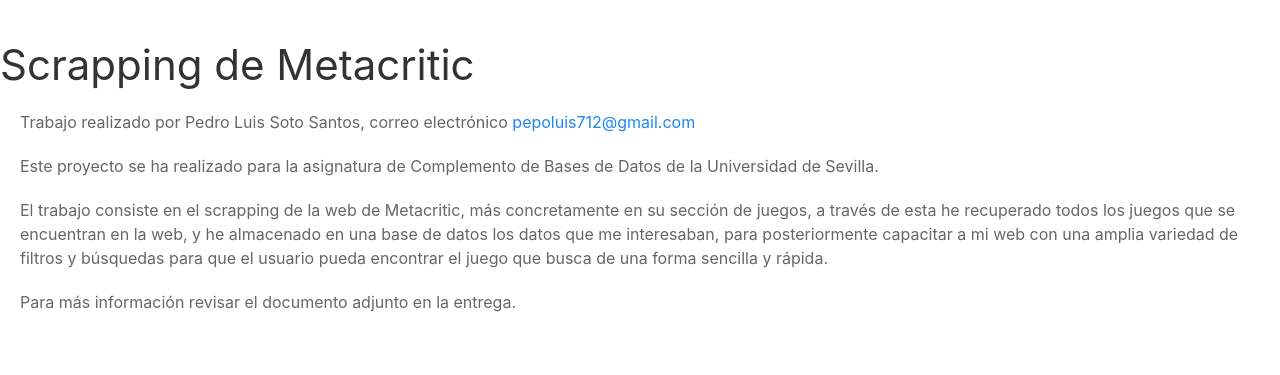
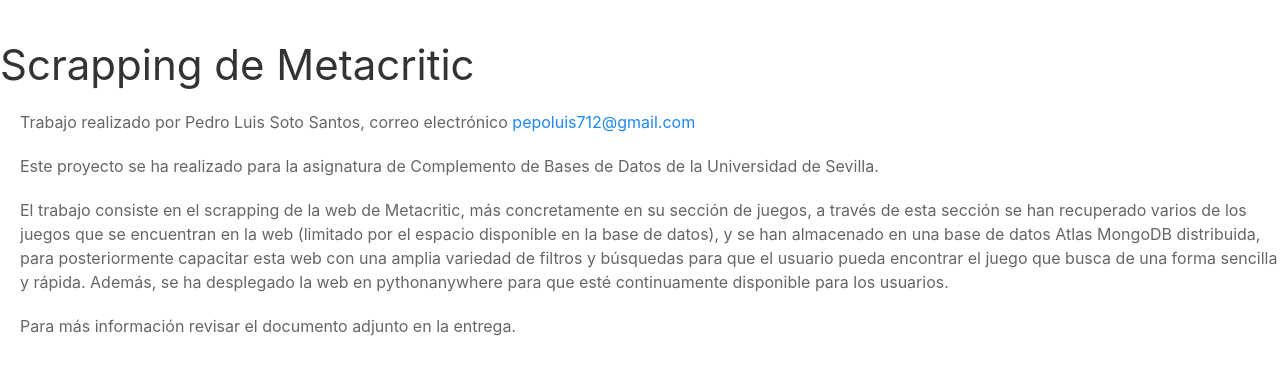
Before and after one commit to plss12/Metacritic-Scraping, a Django app: page / in a window 1280 px wide. Shown: the part 80-455 px from the top of the page. Run offline with Django 3.2, Linux system fonts and the light colour scheme.

Commit message:
Cambios en index

```diff
--- a/MetacriticScrap/main/templates/index.html
+++ b/MetacriticScrap/main/templates/index.html
@@ -8,11 +8,10 @@
 <div class="uk-margin-left">
     <p>Trabajo realizado por Pedro Luis Soto Santos, correo electrónico <a href="mailto:pepoluis712@gmail.com">pepoluis712@gmail.com</a></p>
     <p>Este proyecto se ha realizado para la asignatura de Complemento de Bases de Datos de la Universidad de Sevilla.</p>
-    <p>El trabajo consiste en el scrapping de la web de Metacritic, más concretamente en su sección de juegos, a través de esta he recuperado
-        todos los juegos que se encuentran en la web, y he almacenado en una base de datos los datos que me interesaban, para posteriormente
-        capacitar a mi web con una amplia variedad de filtros y búsquedas para que el usuario pueda encontrar el juego que busca de una forma
-        sencilla y rápida.
-    </p>
+    <p>El trabajo consiste en el scrapping de la web de Metacritic, más concretamente en su sección de juegos, a través de esta sección se han recuperado
+        varios de los juegos que se encuentran en la web (limitado por el espacio disponible en la base de datos), y se han almacenado en una base de datos Atlas MongoDB distribuida, para posteriormente
+        capacitar esta web con una amplia variedad de filtros y búsquedas para que el usuario pueda encontrar el juego que busca de una forma
+        sencilla y rápida. Además, se ha desplegado la web en pythonanywhere para que esté continuamente disponible para los usuarios. </p>
     <p>Para más información revisar el documento adjunto en la entrega.</p>
 </div>
 
```
